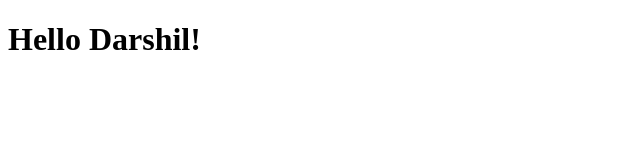
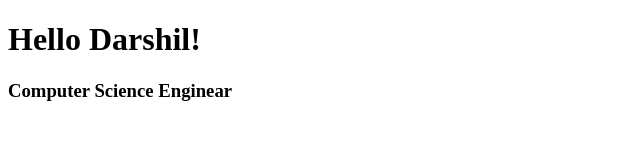
Before and after one commit to darshil867/Web-Development, a plain HTML site: page site/index.html in a window 1280 px wide. Shown: the whole page, without its empty margins (0-640 px from the left). Drawn offline with Linux system fonts and the light colour scheme.

Commit message:
addition of info

```diff
--- a/site/index.html
+++ b/site/index.html
@@ -8,5 +8,6 @@
 </head>
 <body>
     <h1>Hello Darshil!</h1>
+    <h3>Computer Science Enginear</h3>
 </body>
 </html>
```
